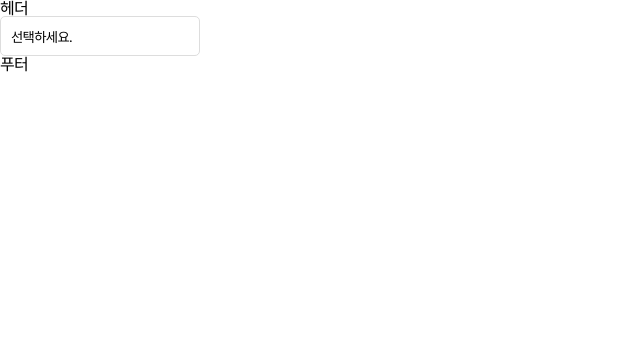
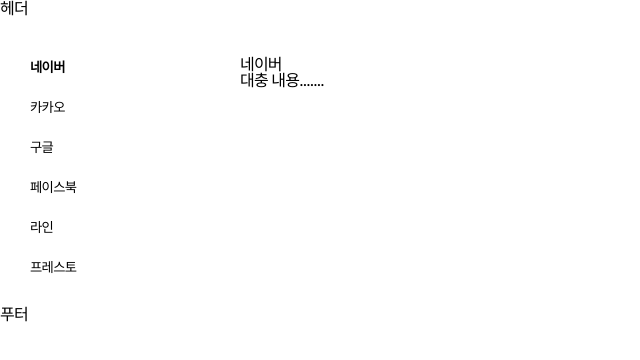
Before and after one commit to yhnb3/reusable_box, a React (Create React App) app: page / in a window 1280 px wide. Shown: the top 360 px of the page, without its empty margins (0-640 px from the left). Built offline with nearby package versions, Linux system fonts and the light colour scheme.

Commit message:
Feat : nav Page with Selection

```diff
--- /dev/null
+++ b/src/components/Selection/OptionContent/index.tsx
@@ -0,0 +1,16 @@
+import { useSelectionContext } from '../hooks'
+import styles from './optionContent.module.scss'
+
+const OptionContent = () => {
+  const { selected } = useSelectionContext()
+  return (
+    <div className={styles.optionContentContainer}>
+      <h1>{selected}</h1>
+      <section>
+        <p>대충 내용.......</p>
+      </section>
+    </div>
+  )
+}
+
+export default OptionContent
--- /dev/null
+++ b/src/components/Selection/OptionContent/optionContent.module.scss
@@ -0,0 +1,3 @@
+.optionContentContainer {
+  padding: 20px;
+}
--- a/src/components/Selection/OptionList/index.tsx
+++ b/src/components/Selection/OptionList/index.tsx
@@ -10,12 +10,12 @@
   border?: boolean
 }
 const OptionList = ({ children, border = true }: IProps) => {
-  const { open, click, trigger } = useSelectionContext()
+  const { open, click, trigger, clickOutside } = useSelectionContext()
   const listRef = useRef<HTMLDivElement | null>(null)
 
   useClickAway(listRef, (event) => {
     const el = trigger.current
-    el !== event.target && click()
+    clickOutside && el !== event.target && click()
   })
 
   return open ? (
--- a/src/components/Selection/hooks/useSelectionContext.ts
+++ b/src/components/Selection/hooks/useSelectionContext.ts
@@ -6,6 +6,8 @@
   open: boolean
   click: () => void
   trigger: MutableRefObject<HTMLButtonElement | null>
+  flexDirection: string
+  clickOutside: boolean
 }
 export const SelectionContext = createContext<IContext | null>(null)
 
--- a/src/components/Selection/index.tsx
+++ b/src/components/Selection/index.tsx
@@ -1,16 +1,29 @@
 import { ReactNode, useCallback, useMemo, useRef, useState } from 'react'
+import cx from 'classnames'
+
 import { SelectionContext } from './hooks/useSelectionContext'
+import OptionContent from './OptionContent'
 import OptionItem from './OptionItem'
 import OptionList from './OptionList'
 import Trigger from './Trigger'
+import styles from './selection.module.scss'
 
 interface IProps {
   children: ReactNode
   on?: boolean
+  defaultValue?: string
+  flexDirection?: string
+  clickOutside?: boolean
 }
 
-const Selection = ({ children, on = false }: IProps) => {
-  const [selected, setSelected] = useState('선택하세요.')
+const Selection = ({
+  children,
+  on = false,
+  defaultValue = '선택하세요',
+  flexDirection = 'column',
+  clickOutside = true,
+}: IProps) => {
+  const [selected, setSelected] = useState(defaultValue)
   const [open, setOpen] = useState(on)
 
   const trigger = useRef<HTMLButtonElement | null>(null)
@@ -21,13 +34,21 @@
 
   const click = useCallback(() => setOpen((prev) => !prev), [])
 
-  const value = useMemo(() => ({ selected, select, open, click, trigger }), [click, open, select, selected])
+  const value = useMemo(
+    () => ({ selected, select, open, click, trigger, flexDirection, clickOutside }),
+    [selected, select, open, click, flexDirection, clickOutside]
+  )
 
-  return <SelectionContext.Provider value={value}>{children}</SelectionContext.Provider>
+  return (
+    <SelectionContext.Provider value={value}>
+      <div className={cx(styles.selectionContainer, { [styles.row]: flexDirection === 'row' })}>{children}</div>
+    </SelectionContext.Provider>
+  )
 }
 
 Selection.Trigger = Trigger
 Selection.OptionList = OptionList
 Selection.OptionItem = OptionItem
+Selection.OptionContent = OptionContent
 
 export default Selection
--- /dev/null
+++ b/src/components/Selection/selection.module.scss
@@ -0,0 +1,9 @@
+.selectionContainer {
+  display: flex;
+  flex-direction: column;
+  padding: 20px;
+
+  &.row {
+    flex-direction: row;
+  }
+}
--- a/src/routes/Home/index.tsx
+++ b/src/routes/Home/index.tsx
@@ -3,14 +3,14 @@
 const DATA = ['네이버', '카카오', '구글', '페이스북', '라인', '프레스토']
 const Home = () => {
   return (
-    <Selection>
-      <Selection.Trigger />
-      <Selection.OptionList>
+    <Selection on defaultValue='네이버' clickOutside={false} flexDirection='row'>
+      <Selection.OptionList border={false}>
         {DATA.map((value, idx) => {
           const key = `${value}-${idx}`
           return <Selection.OptionItem value={value} key={key} />
         })}
       </Selection.OptionList>
+      <Selection.OptionContent />
     </Selection>
   )
 }
```
Also changed, not shown: src/stories/Selection.tsx (deleted, +0 -18 lines), 1 other file (tests, documents, lock files or other folders).
